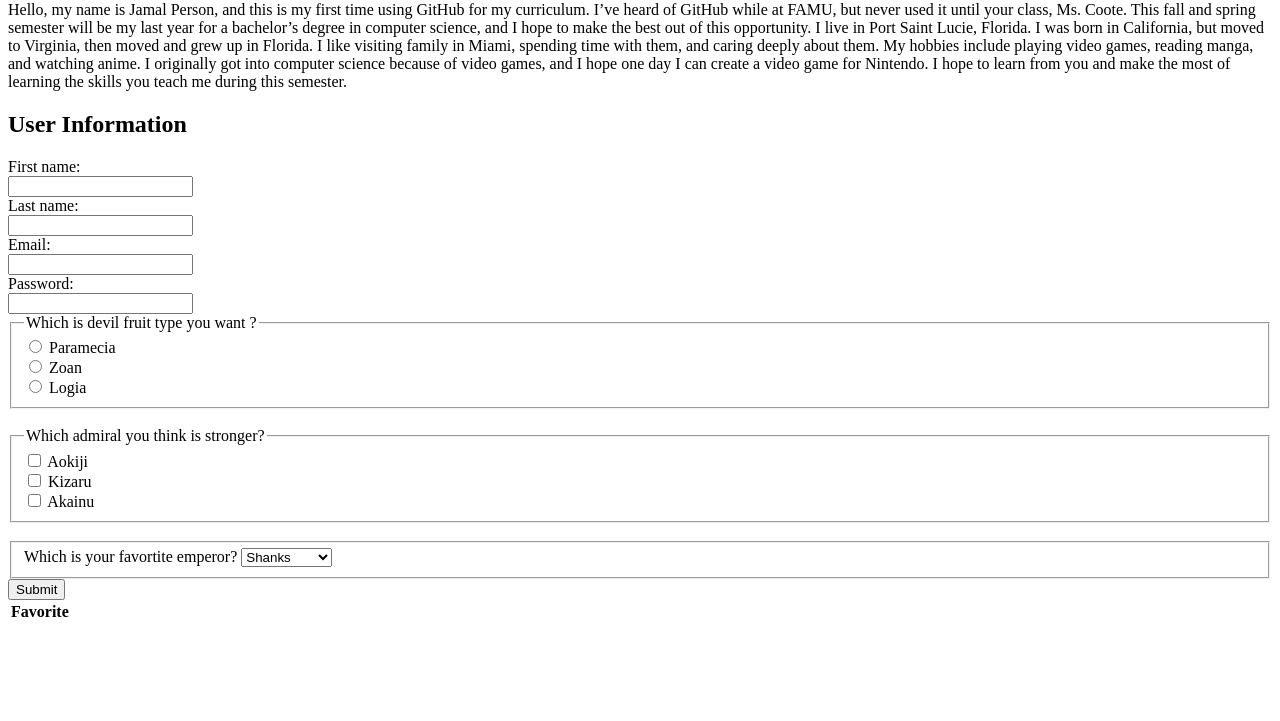
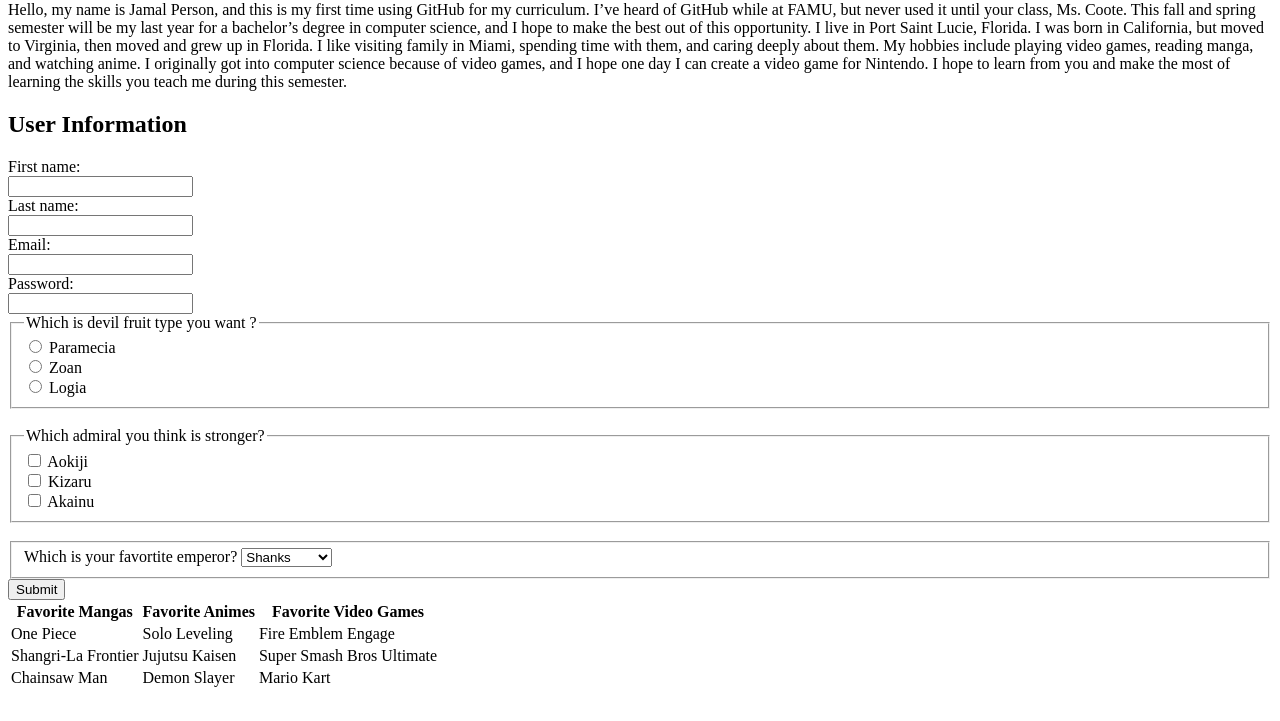
Before and after one commit to JP397/index.html, a plain HTML site: page index.html in a window 1280 px wide. Shown: the part 79-800 px from the top of the page. Drawn offline with Linux system fonts and the light colour scheme.

Commit message:
Update index.html
Created table finished

```diff
--- a/index.html
+++ b/index.html
@@ -60,7 +60,26 @@
   <input type="submit" value="Submit">
   </form>
 <table>
-  <th>Favorite </th>
+  <tr>
+  <th>Favorite Mangas</th>
+  <th>Favorite Animes</th>
+  <th>Favorite Video Games</th>
+  </tr>
+  <tr>
+    <td>One Piece</td>
+    <td>Solo Leveling</td>
+    <td>Fire Emblem Engage</td>
+  </tr>
+  <tr>
+    <td>Shangri-La Frontier</td>
+    <td>Jujutsu Kaisen</td>
+    <td>Super Smash Bros Ultimate</td>
+  </tr>
+  <tr>
+    <td>Chainsaw Man</td>
+    <td>Demon Slayer</td>
+    <td>Mario Kart</td>
+  </tr>
 </table>
 
 </html>
```
